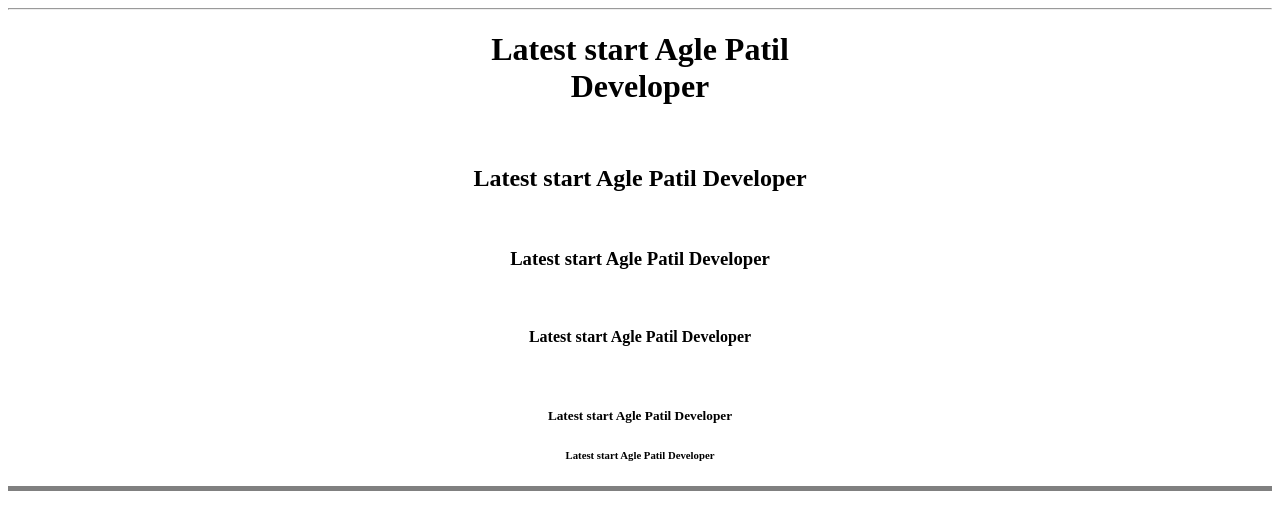
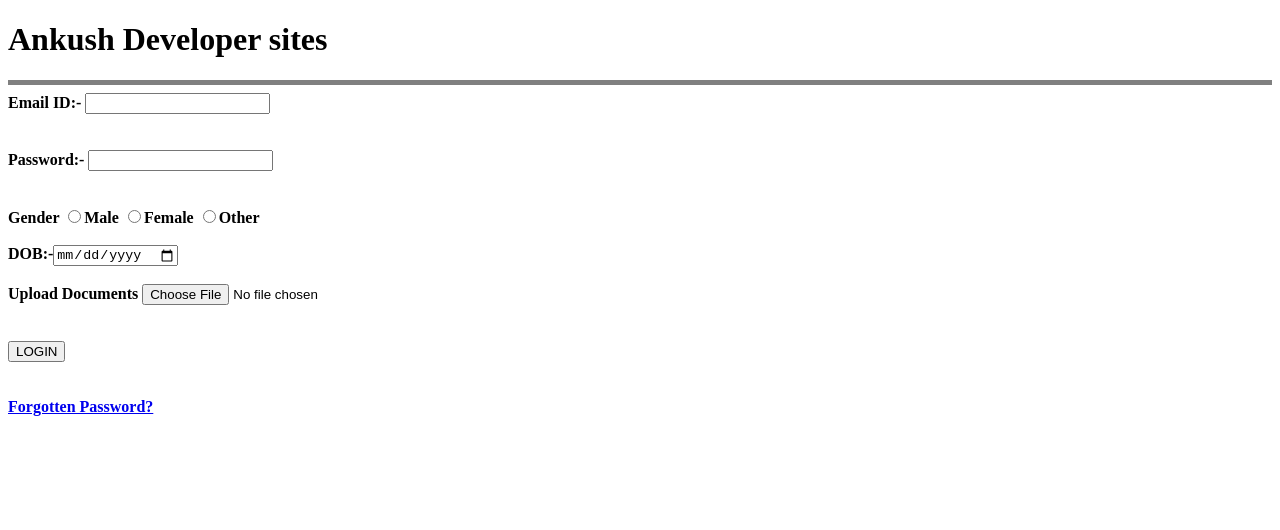
Before and after one commit to AgalePatil/CV, a plain HTML site: page index.html in a window 1280 px wide. Drawn offline with Linux system fonts and the light colour scheme.

Commit message:
index.html

```diff
--- a/index.html
+++ b/index.html
@@ -2,23 +2,33 @@
 <html lang="en" dir="ltr">
   <head>
     <meta charset="utf-8">
-    <title>ANKUSH</title>
+    <title></title>
   </head>
   <body>
-    <center>
-       <hr>
-       <h1> Latest start Agle Patil <br>Developer</h1>
-       <br>
-       <h2> Latest start Agle Patil Developer</h2>
-       <br>
-       <h3> Latest start Agle Patil Developer</h3>
-       <br>
-       <h4> Latest start Agle Patil Developer</h4>
-       <br>
-       <h5> Latest start Agle Patil Developer</h5>
+    <h1> Ankush Developer sites</h1>
+    <hr size="5" noshade>
+    <form class="" action="index.html" method="post">
 
-       <h6> Latest start Agle Patil Developer</h6>
-       <hr size="5" noshade="">
-   </center>
+
+    <label for=""><b>Email ID:-</b></label>
+<input type="email" name="" value=""><br>
+<br>
+<br>
+<label for=""><b>Password:-</b</label>
+<input type="password" name="" value=""><br><br><br>
+<label for=""><b>Gender</b></label>
+<input type="radio" name="Male" value="Male"><label for="">Male</label>
+<input type="radio" name="Male" value="Female"><label for="">Female</label>
+<input type="radio" name="Male" value="Other"><label for="">Other</label><br><br>
+<label for="">DOB:-</label><input type="date" name="" value=""><br><br>
+
+<label for="">Upload Documents</label> <input type="file" name="" value="choose a file"><br><br><br>
+<input type="submit" name="Submit" value="LOGIN" > <br><br><br>
+<a href="www,google.com">Forgotten Password?</a>
+
+
+
+</form>
+
   </body>
 </html>
```
